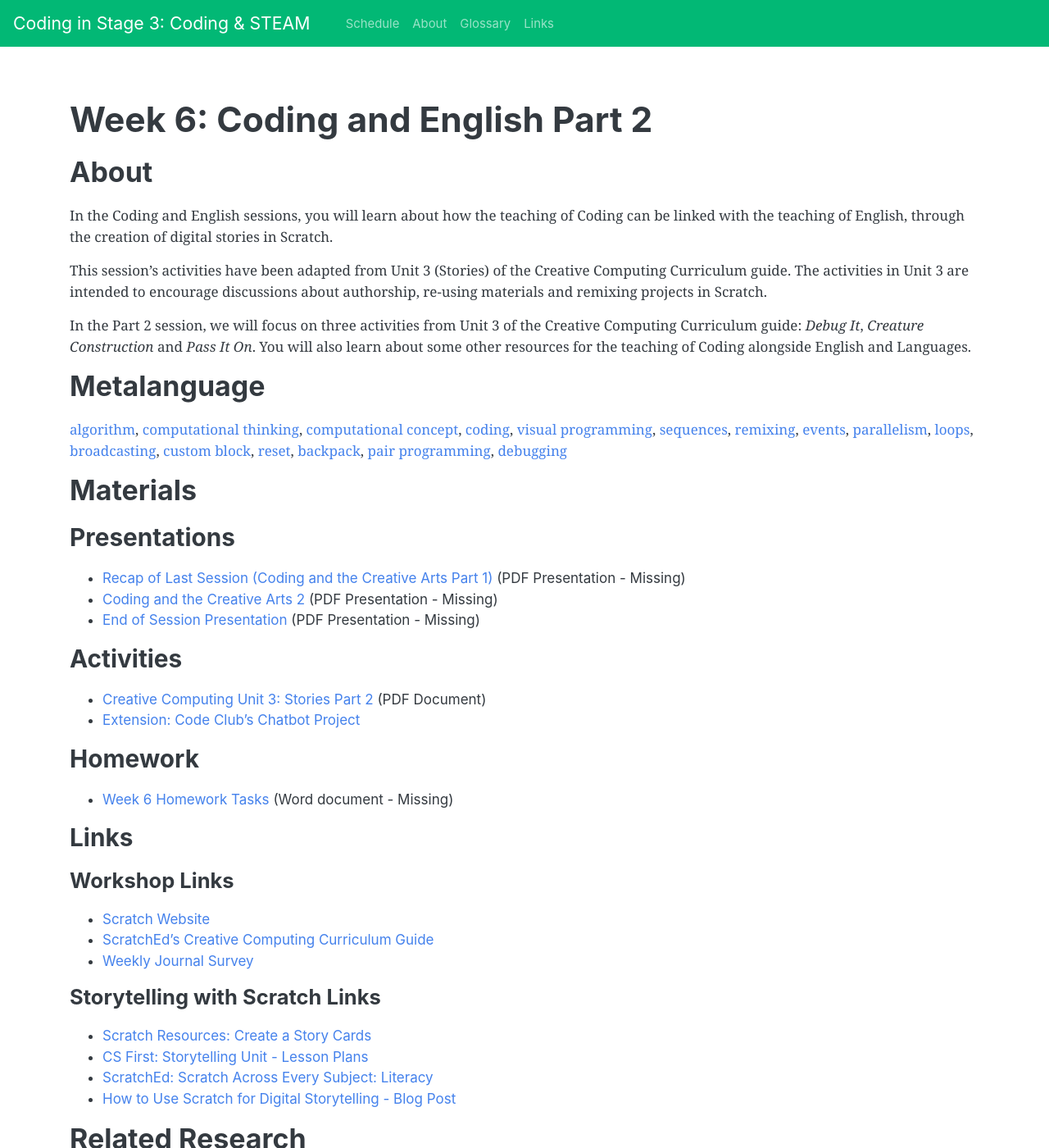
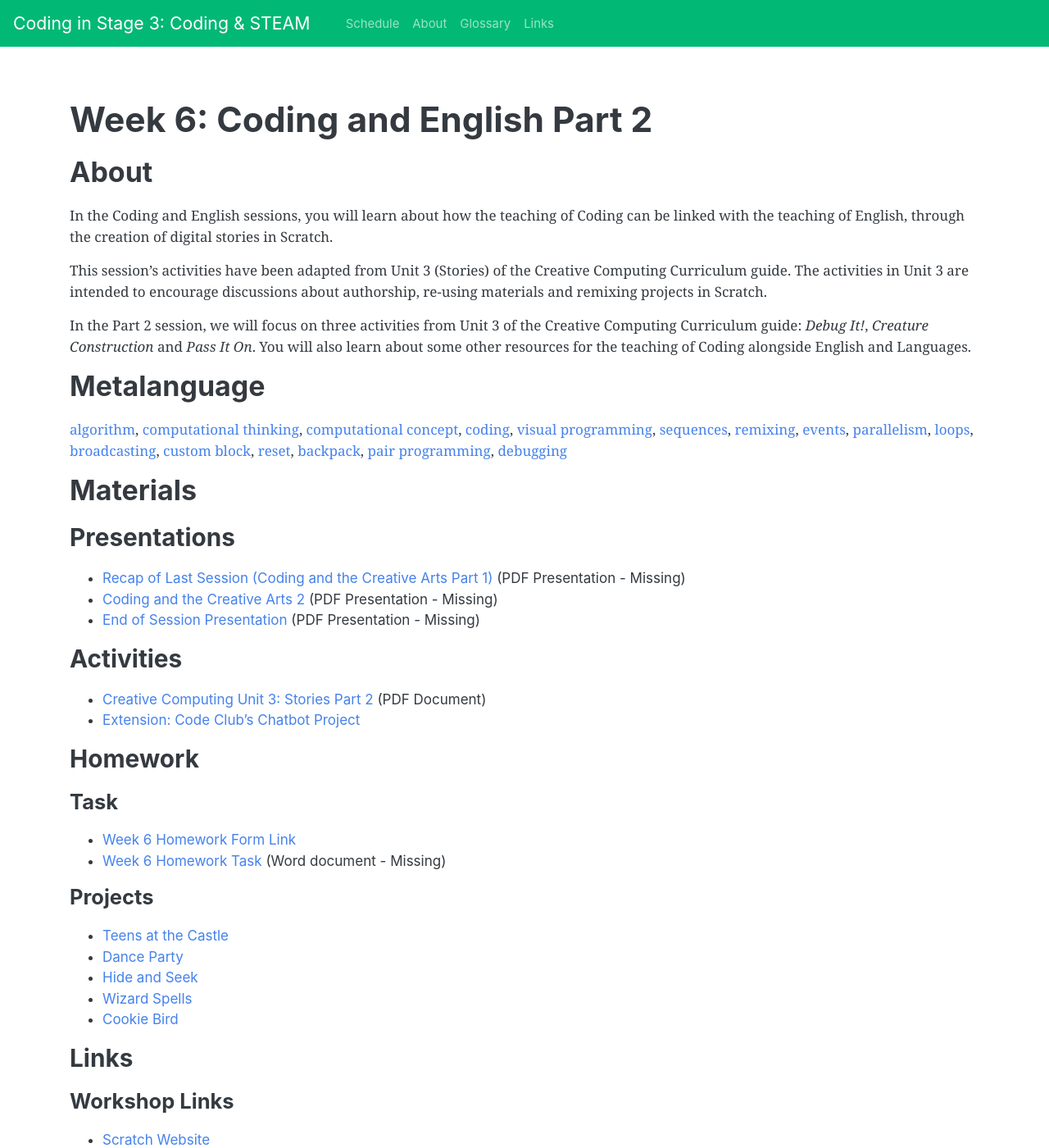
Before and after one commit to cs4s/2018, a Jekyll site: the page built from steam/week-6/index.md, in a window 1280 px wide and 1400 px high. Shown: the whole window at 82% size. Built offline with Jekyll 4.4.1, drawn with Linux system fonts in a browser that asks for light colours.

Commit message:
Changes Week 6 STEAM to include more links for homework

```diff
--- a/steam/week-6/index.md
+++ b/steam/week-6/index.md
@@ -11,7 +11,7 @@ In the Coding and English sessions, you will learn about how the teaching of Cod
 
 This session’s activities have been adapted from Unit 3 (Stories) of the Creative Computing Curriculum guide. The activities in Unit 3 are intended to encourage discussions about authorship, re-using materials and remixing projects in Scratch.
 
-In the Part 2 session, we will focus on three activities from Unit 3 of the Creative Computing Curriculum guide: *Debug It*, *Creature Construction* and *Pass It On*.
+In the Part 2 session, we will focus on three activities from Unit 3 of the Creative Computing Curriculum guide: *Debug It!*, *Creature Construction* and *Pass It On*.
 You will also learn about some other resources for the teaching of Coding alongside English and Languages.
 
 ## Metalanguage
@@ -33,7 +33,18 @@ You will also learn about some other resources for the teaching of Coding alongs
 
 ### Homework
 
-- [Week 6 Homework Tasks]({{ site.drive_url | append: '' }}) (Word document - Missing)
+#### Task
+
+- [Week 6 Homework Form Link](https://goo.gl/forms/nMbVBln3A3MouqTA2)
+- [Week 6 Homework Task]({{ site.drive_url | append: '' }}) (Word document - Missing)
+
+#### Projects
+
+- [Teens at the Castle](https://scratch.mit.edu/projects/10128197/){:target="_blank"}
+- [Dance Party](https://scratch.mit.edu/projects/10128067/){:target="_blank"}
+- [Hide and Seek](https://scratch.mit.edu/projects/10128368/){:target="_blank"}
+- [Wizard Spells](https://scratch.mit.edu/projects/11829803/){:target="_blank"}
+- [Cookie Bird](https://scratch.mit.edu/projects/229557976/){:target="_blank"}
 
 ### Links
 
@@ -101,7 +112,7 @@ You will also learn about some other resources for the teaching of Coding alongs
 | 3.4.2: Select and/or create and use a range of resources, including ICT, to engage students in their learning.                                  | In this session, you will learn about different resources for teaching Coding, including 'unplugged' methods that can be used when you do not have access to a computer lab.                                                                                                                                                                            |
 | 4.5.2: Incorporate strategies to promote the safe, responsible and ethical use of ICT in learning and teaching.                                 | In this session, you will learn about some of the ethical issues that can be encountered when creating digital stories in Scratch and how to address these with your students. For example, in the *Creature Construction* activity you will discuss potential issues with authorship and copyright when students collaborate on the creation of a story. |
 | 6.2.2: Participate in learning to update knowledge and practice, targeted to professional needs and school and/or system priorities.            | In this session, you will learn about Coding and Computational Thinking can be taught alongside objectives from the English syllabus.                                                                                                                                                                                                                   |
-| 6.4.2: Undertake professional learning programs designed to address identified student learning needs.                                          | In this session, you will be introduced to different teaching approaches for the teaching of Coding with English. Some of these teaching approaches could be more suitable to students with particular learning needs (for example, teaching students Coding by having them act out instructions in the Pass It On activity).                           |
+| 6.4.2: Undertake professional learning programs designed to address identified student learning needs.                                          | In this session, you will be introduced to different teaching approaches for the teaching of Coding with English. Some of these teaching approaches could be more suitable to students with particular learning needs (for example, teaching students Coding by having them act out instructions in the *Pass It On* activity).                           |
 {: .table .table-striped .table-bordered}
 
 
```
